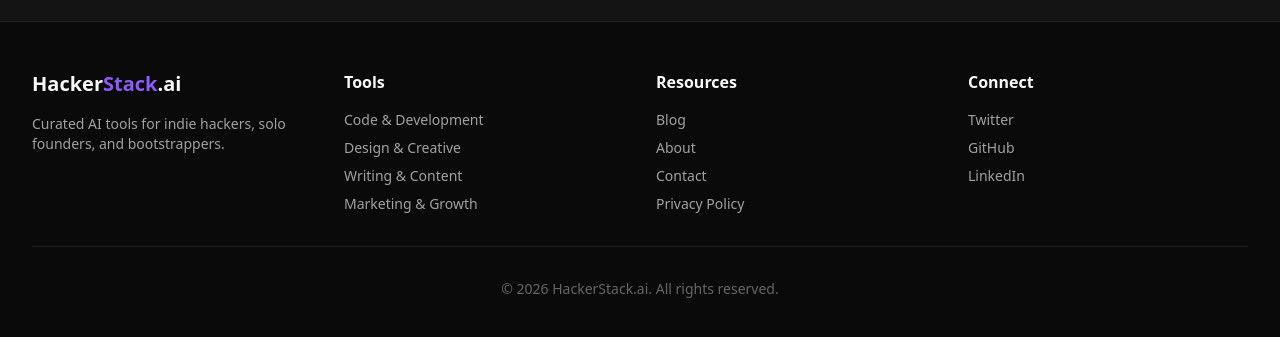
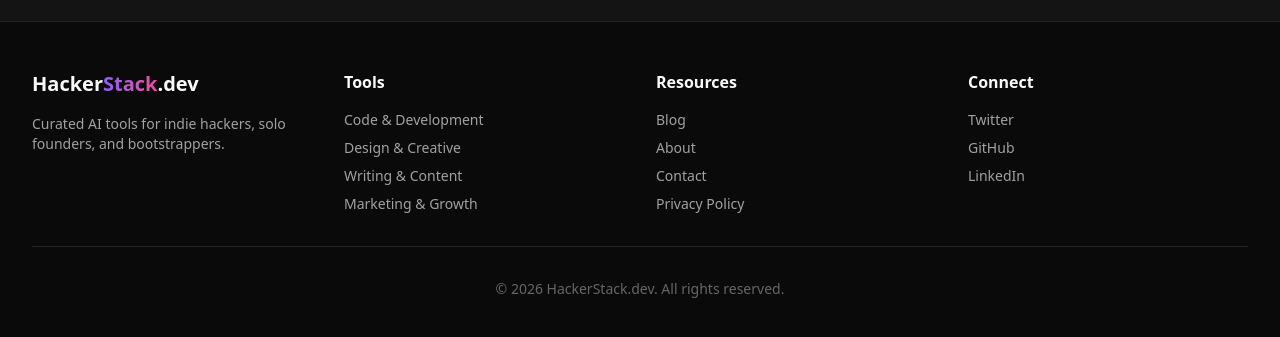
Before and after one commit to pascalicchio/hackerstack.ai, a Next.js app: page / in a window 1280 px wide. Shown: the part 3060-3397 px from the top of the page. Built offline with nearby package versions, Linux system fonts and the light colour scheme.

Commit message:
Fix: Change .ai to .dev domain, update GA4 tracking

```diff
--- a/src/app/blog/page.tsx
+++ b/src/app/blog/page.tsx
@@ -68,7 +68,7 @@
           <div className="flex justify-between items-center h-16">
             <div className="flex items-center">
               <Link href="/" className="text-2xl font-bold tracking-tight">
-                Hacker<span className="text-[#8B5CF6]">Stack</span>.ai
+                Hacker<span className="bg-gradient-to-r from-[#8B5CF6] to-[#EC4899] bg-clip-text text-transparent">Stack</span>.dev
               </Link>
             </div>
             <div className="hidden md:flex items-center space-x-8">
--- a/src/app/page.tsx
+++ b/src/app/page.tsx
@@ -275,7 +275,7 @@
           <div className="grid md:grid-cols-4 gap-8 mb-8">
             <div>
               <h3 className="text-xl font-bold mb-4">
-                Hacker<span className="text-[#8B5CF6]">Stack</span>.ai
+                Hacker<span className="bg-gradient-to-r from-[#8B5CF6] to-[#EC4899] bg-clip-text text-transparent">Stack</span>.dev
               </h3>
               <p className="text-[#a1a1a1] text-sm">
                 Curated AI tools for indie hackers, solo founders, and bootstrappers.
@@ -309,7 +309,7 @@
             </div>
           </div>
           <div className="pt-8 border-t border-[#222] text-center text-sm text-[#666]">
-            © 2026 HackerStack.ai. All rights reserved.
+            © 2026 HackerStack.dev. All rights reserved.
           </div>
         </div>
       </footer>
```
Also changed, not shown: 2 other files (tests, documents, lock files or other folders).
